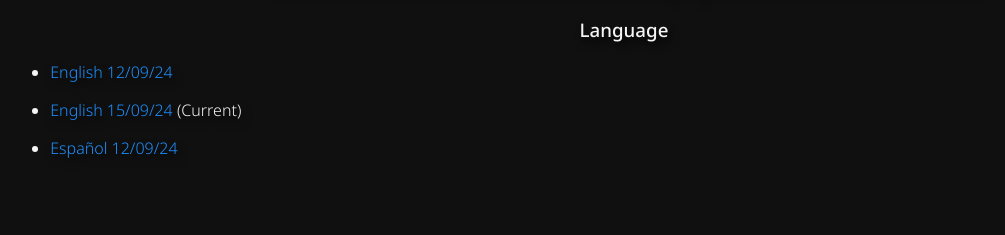
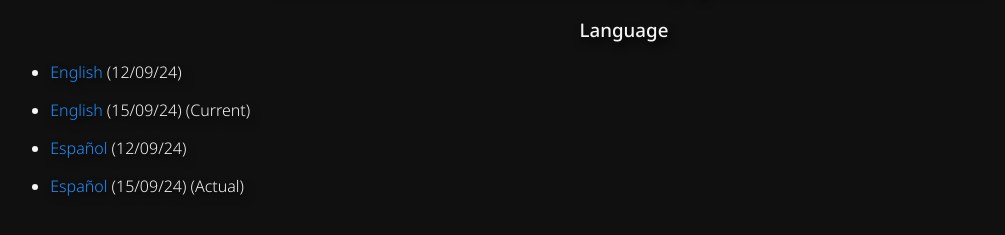
Before and after one commit to vladimir-sama/sovrien, a plain HTML site: page index.html in a window 1280 px wide. Shown: the part 219-454 px from the top of the page, without its empty margins (16-1021 px from the left). Drawn offline with Linux system fonts and the light colour scheme.

Commit message:
Update index.html to add spanish and fix

```diff
--- a/index.html
+++ b/index.html
@@ -19,17 +19,22 @@
 	<ul>
         <li>
             <p>
-                <a href="autonomor-en-24-09-12.html">English 12/09/24</a>
+                <a href="autonomor-en-24-09-12.html">English</a> (12/09/24)
             </p>
         </li>
         <li>
             <p>
-                <a href="autonomor-en-24-09-15.html">English 15/09/24</a> (Current)
+                <a href="autonomor-en-24-09-15.html">English</a> (15/09/24) (Current)
             </p>
         </li>
         <li>
             <p>
-                <a href="autonomor-es-24-09-12.html">Español 12/09/24</a>
+                <a href="autonomor-es-24-09-12.html">Español</a> (12/09/24)
+            </p>
+        </li>
+        <li>
+            <p>
+                <a href="autonomor-es-24-09-15.html">Español</a> (15/09/24) (Actual)
             </p>
         </li>
     </ul>
```
